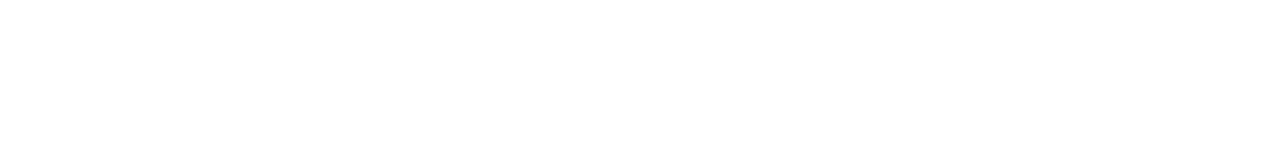
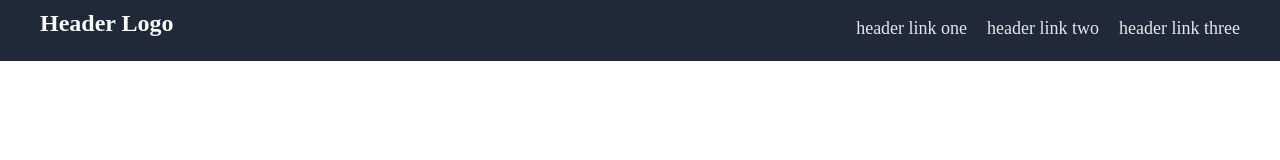
Before and after one commit to collinsaj87/build_practice_flex, a plain HTML site: page index.html in a window 1280 px wide. Drawn offline with Linux system fonts and the light colour scheme.

Commit message:
Header section added

```diff
--- a/index.html
+++ b/index.html
@@ -4,9 +4,17 @@
     <meta charset="UTF-8">
     <meta http-equiv="X-UA-Compatible" content="IE=edge">
     <meta name="viewport" content="width=device-width, initial-scale=1.0">
-    <title>Document</title>
+    <title>Practice Page</title>
+    <link rel="stylesheet" href="style.css">
 </head>
 <body>
-
+    <div class="header">
+        <p class="logo">Header Logo</p>
+        <ul class="right_links">
+            <li><a>header link one</a></li>
+            <li><a>header link two</a></li>
+            <li><a>header link three</a></li>
+        </ul>
+    </div>
 </body>
 </html>
--- /dev/null
+++ b/style.css
@@ -0,0 +1,30 @@
+html, body {
+    margin: 0px;
+    padding: 0px;
+}
+
+.header, .footer {
+    background-color: #1F2937;
+    color: #F9FAF8;
+    display: flex;
+}
+
+.logo {
+    font-size: 24px;
+    padding-left: 40px;
+    margin-top: 10px;
+    font-weight: bold;
+}
+
+ul {
+    list-style-type: none;
+    display: flex;
+    gap: 20px;
+}
+
+.right_links {
+    color: #E5E7EB;
+    font-size: 18px;
+    margin-left: auto;
+    padding-right: 40px
+}
```
